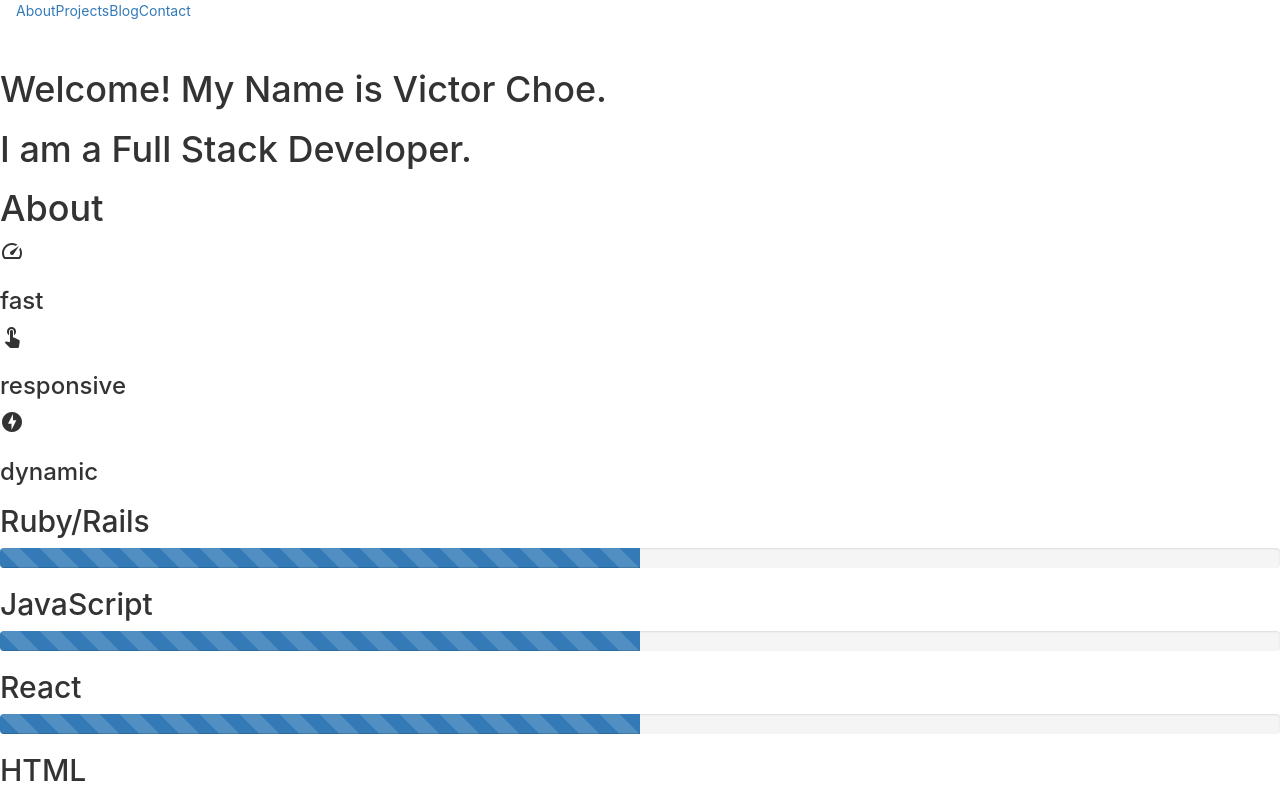
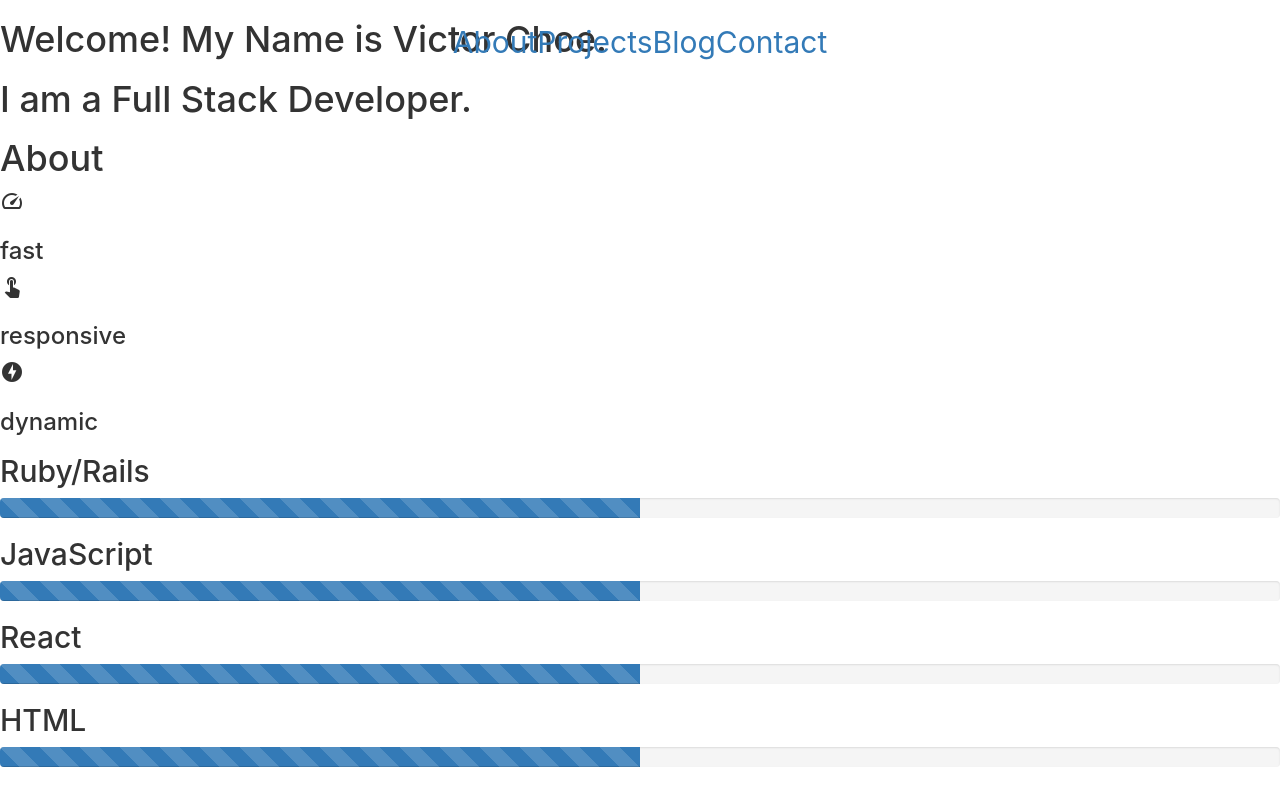
Before and after one commit to vchoe89/discard, a React (Create React App) app: page / in a window 1280 px wide. Shown: the top 790 px of the page. Built offline with nearby package versions, Linux system fonts and the light colour scheme.

Commit message:
centered navbar

```diff
--- a/src/App.css
+++ b/src/App.css
@@ -20,6 +20,16 @@
 .App-link {
   color: #09d3ac;
 }
+
+.nav-link{
+  font-size: 30px;
+}
+
+#nav-bar{
+  position: absolute;
+  left: 50%;
+  transform: translatex(-50%);
+}
 /*
 #welcome-header{
   color: white;
--- a/src/components/Navibar.js
+++ b/src/components/Navibar.js
@@ -5,16 +5,14 @@ class Navibar extends React.Component{
 
   render(){
     return(
+      <div id='nav-bar'>
       <Navbar fixed='top' bg="light" expand="lg" >
-        <Navbar.Collapse>
-        <Nav>
             <Nav.Link href="#about">About</Nav.Link>
             <Nav.Link href="#projects">Projects</Nav.Link>
             <Nav.Link href="#Blog">Blog</Nav.Link>
             <Nav.Link href="#Contact">Contact</Nav.Link>
-          </Nav>
-        </Navbar.Collapse>
       </Navbar>
+      </div>
     )
   }
 }
```
